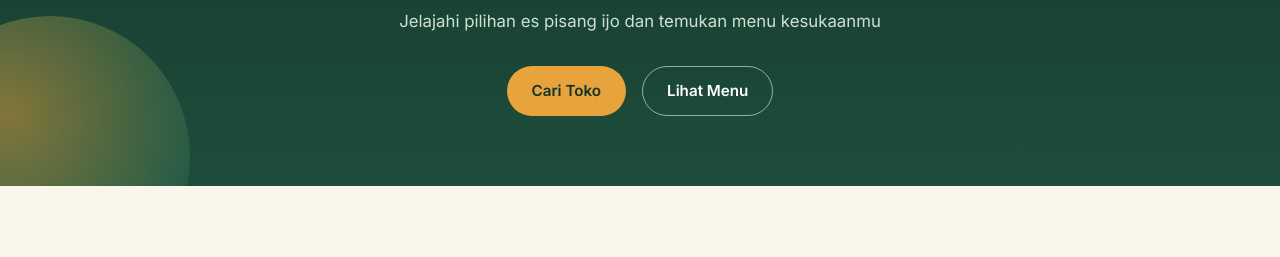
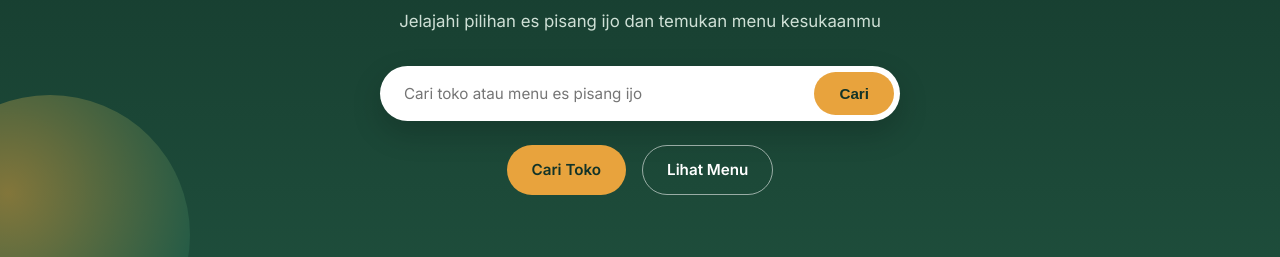
Before and after one commit to gilbertbyte/TugasKelompok1FrontEnd-BackEdan, a plain HTML site: page UTS/index.html in a window 1280 px wide. Shown: the part 345-602 px from the top of the page. Drawn offline with nearby package versions, Linux system fonts and the light colour scheme.

Commit message:
ttg platform

```diff
--- a/UTS/index.html
+++ b/UTS/index.html
@@ -32,6 +32,11 @@
     <span class="badge">Platform Kuliner Makassar</span>
     <h1>Temukan Es Pisang Ijo<br>Favorit Kamu</h1>
     <p class="hero-sub">Jelajahi pilihan es pisang ijo dan temukan menu kesukaanmu</p>
+
+    <form class="search-bar" id="heroSearchForm">
+      <input type="text" placeholder="Cari toko atau menu es pisang ijo" id="heroSearchInput">
+      <button type="submit" class="btn btn-mustard">Cari</button>
+    </form>
 
     <div class="hero-actions">
       <a href="#cari-toko" class="btn btn-mustard">Cari Toko</a>
@@ -84,7 +89,7 @@
     <div class="about-copy">
       <span class="eyebrow-pink">Tentang Platform</span>
       <h2>Merayakan segarnya rasa yang akrab</h2>
-      <p>Corem ipsum dolor sit amet, consectetur adipiscing elit. Nunc vulputate libero et velit interdum, ac aliquet odio mattis.</p>
+      <p>Pisang Ijo adalah ruang demo untuk menemukan es pisang ijo favoritmu. Kami menghadirkan pengalaman pencarian yang mengutamakan pisang segar, santan lembut, dan pelayanan toko yang ramah, supaya kamu gampang menemukan toko dan menu yang paling pas.</p>
       <ul class="pill-list">
         <li class="pill pill-green">Pisang Segar Pilihan</li>
         <li class="pill pill-mustard">Santan Lembut</li>
```
